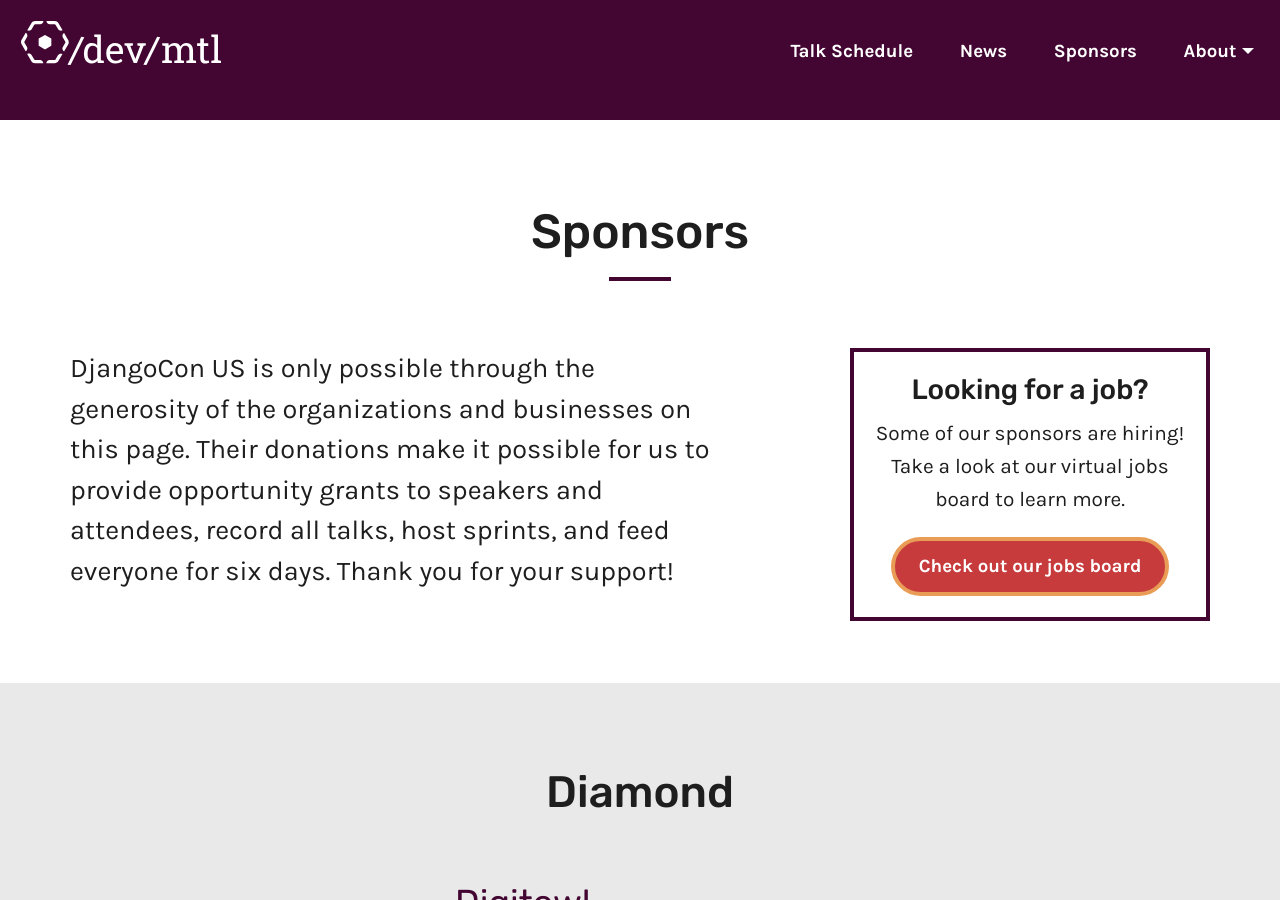
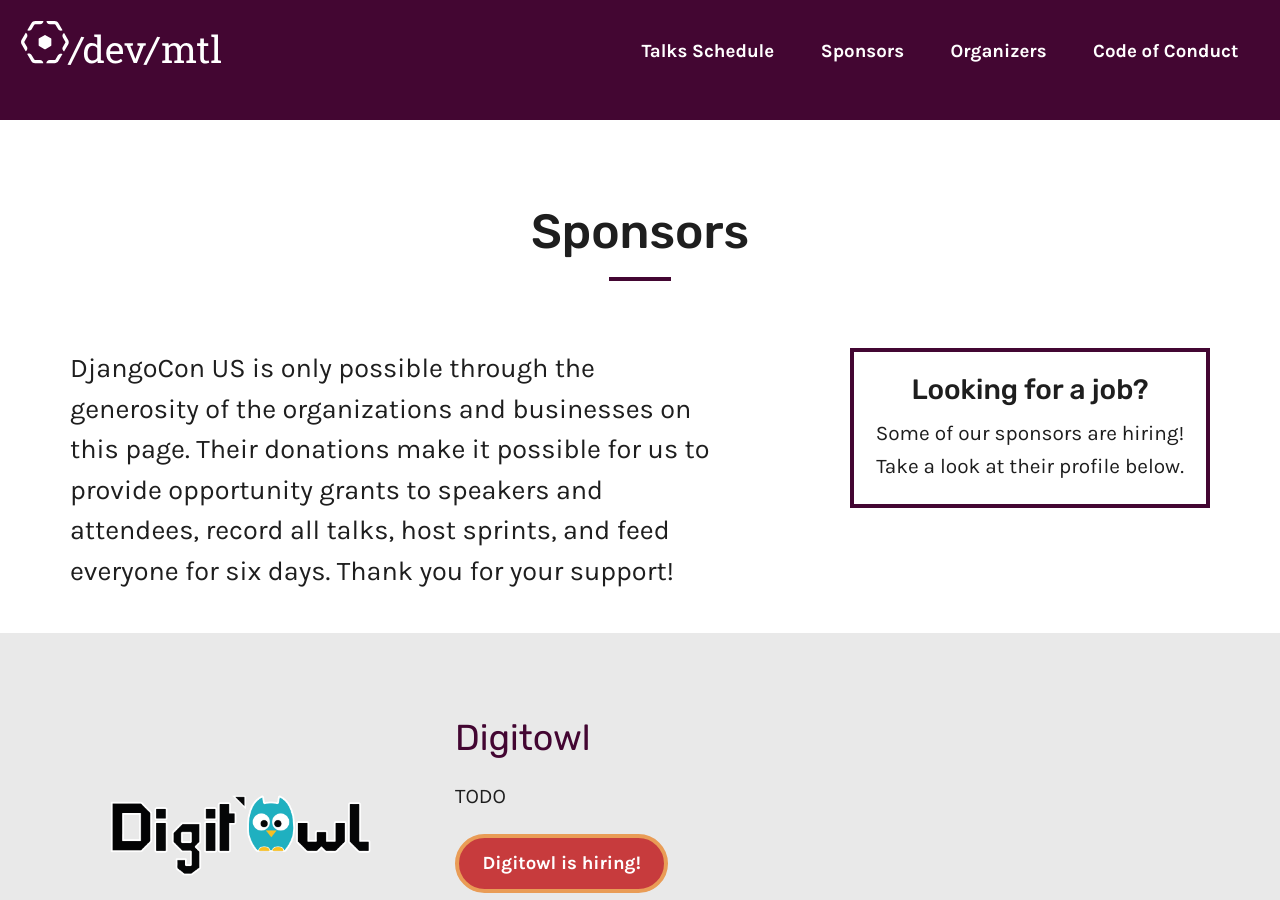
Before and after one commit to devmtl2024/site, a Jekyll site: the page built from _pages/sponsors.html, in a window 1280 px wide and 900 px high. Built offline with Jekyll 4.4.1, drawn with Linux system fonts in a browser that asks for light colours; comment, search, counter and statistics services are not loaded.

Commit message:
Remove mentions of Django and update nav

```diff
--- a/_includes/nav.html
+++ b/_includes/nav.html
@@ -1,16 +1,13 @@
-<li><a href="{{ site.url }}/talks/">Talk Schedule</a></li>
-<li><a href="{{ site.url }}/news/">News</a></li>
+<li><a href="{{ site.url }}/talks/">Talks Schedule</a></li>
 <li><a href="{{ site.url }}/sponsors/">Sponsors</a></li>
+<li><a href="{{ site.url }}/organizers/">Organizers</a></li>
+<li><a href="{{ site.url }}/conduct/">Code of Conduct</a></li>
 <!--<li><a href="{{ site.url }}/jobs/">Jobs Board</a></li>-->
-<li class="is-dropdown-submenu-parent">
+<!--<li class="is-dropdown-submenu-parent">
   <a href="{{ site.url }}/about/" aria-haspopup="true" aria-expanded="false">About</a>
   <ul class="menu vertical nested">
-    <li><a href="{{ site.url }}/about/">About DjangoCon US</a></li>
-    <li><a href="{{ site.url }}/conduct/">Code of Conduct</a></li>
-    <li><a href="{{ site.url }}/organizers/">Organizers</a></li>
-    <li><a href="{{ site.url }}/speaking/">Speaking</a></li>
   </ul>
-</li>
+</li>-->
 
 <script type="text/javascript">
   var menuItems = document.querySelectorAll('li.is-dropdown-submenu-parent');
--- a/_pages/jobs.html
+++ b/_pages/jobs.html
@@ -17,7 +17,7 @@ title: Jobs Board
 <header class="subpage-header">
   <h1>{{ page.heading }}</h1>
   <div class="row column">
-    <p class="lead">DjangoCon US sponsors are hiring! Want to see your job posted here next year? <a href="mailto:{{site.sponsors_email}}">Contact us</a> about becoming a sponsor for /dev/mtl 2024 and recruit the best talent for your organization.</p>
+    <p class="lead">/dev/mtl sponsors are hiring! Want to see your job posted here next year? <a href="mailto:{{site.sponsors_email}}">Contact us</a> about becoming a sponsor for /dev/mtl 2024 and recruit the best talent for your organization.</p>
   </div>
 </header>
 
--- a/_pages/sponsors.html
+++ b/_pages/sponsors.html
@@ -13,36 +13,25 @@ permalink: /sponsors/
   <div class="row column v-pad-bottom">
     <div class="medium-6 large-7 column">
       <p class="lead">
-        DjangoCon US is only possible through the generosity of the organizations and businesses on this page. Their donations make it possible for us to provide opportunity grants to speakers and attendees, record all talks, host sprints, and feed everyone for six days. Thank you for your support!
+        DjangoCon US is only possible through the generosity of the
+        organizations and businesses on this page. Their donations make it
+        possible for us to provide opportunity grants to speakers and attendees,
+        record all talks, host sprints, and feed everyone for six days. Thank
+        you for your support!
       </p>
     </div>
     <div class="medium-5 large-4 column">
       <div class="callout text-center partner-cta-box">
         <h2>Looking for a job?</h2>
-        <p>Some of our sponsors are hiring! Take a look at our virtual jobs board to learn more.</p>
-        <a href="/jobs/" class="button">Check out our jobs board</a>
+        <p>
+          Some of our sponsors are hiring! Take a look at their profile below.
+        </p>
       </div>
     </div>
   </div>
+
   <!-- PRE CONFERENCE -->
   <!--
-  <div class="row column v-pad-bottom">
-    <div class="row column">
-      <p class="lead">
-        DjangoCon US is only possible through the generosity of the organizations and businesses on this page. Their donations make it possible for us to provide opportunity grants to speakers and attendees, stream and record all talks, add captioning to talks, and so much more. Thank you for your support!
-      </p>
-    </div>
-    {% comment %}
-    <div class="medium-5 large-4 column">
-      <div class="callout text-center partner-cta-box">
-        <h2>Looking for a job?</h2>
-        <p>Some of our sponsors are hiring! Take a look at our virtual jobs board to learn more.</p>
-        <a href="" class="button disabled black">Jobs Board Coming Soon</a>
-      </div>
-    </div>
-    {% endcomment %}
-  </div>
-
     <div class="section-pad {% cycle 'theme-light-gray', 'theme-medium-gray', 'theme-white' %}">
   <div class="row partner text-center">
       <div class="column medium-12">
@@ -53,35 +42,40 @@ permalink: /sponsors/
         </div>
 -->
 
-{% for sponsor-level in site.data.sponsor-levels.sponsor-levels %}
-  {% assign sponsors_in_level = site.sponsors | where: 'level', sponsor-level.title | where: 'hidden', false %}
-  {% assign sponsors_count = sponsors_in_level | size %}
-  {% if sponsors_count != 0 %}
-    <div class="section-pad {% cycle 'theme-light-gray', 'theme-medium-gray', 'theme-white' %}">
-      <h2 class="text-center v-pad-bottom">{{ sponsor-level.title }}</h2>
-      {% for sponsor in sponsors_in_level %}
-        {% if sponsor.level == sponsor-level.title %}
-          {% unless sponsor.hidden %}
+  {% for sponsor-level in site.data.sponsor-levels.sponsor-levels %} {% assign
+  sponsors_in_level = site.sponsors | where: 'level', sponsor-level.title |
+  where: 'hidden', false %} {% assign sponsors_count = sponsors_in_level | size
+  %} {% if sponsors_count != 0 %}
+  <div
+    class="section-pad {% cycle 'theme-light-gray', 'theme-medium-gray', 'theme-white' %}"
+  >
+    <!-- <h2 class="text-center v-pad-bottom">{{ sponsor-level.title }}</h2> -->
+    {% for sponsor in sponsors_in_level %} {% if sponsor.level ==
+    sponsor-level.title %} {% unless sponsor.hidden %}
     <div class="row partner">
       <div class="column medium-4 text-center">
         <a href="{{ sponsor.url_target }}" rel="sponsored">
           <img
             class="partner-logo {{ sponsor.logo_orientation }}"
             src="{{ sponsor.logo }}"
-                    alt="{{ sponsor.name }} Logo" />
+            alt="{{ sponsor.name }} Logo"
+          />
         </a>
       </div>
       <div class="column medium-8">
-                <h3 class="partner-name"><a href="{{ sponsor.url_target }}" rel="sponsored">{{ sponsor.name }}</a></h3>
-                {% capture sponsor_description %}{{ sponsor.description }}{: .partner-description }{% endcapture %}
-                {{ sponsor_description | markdownify }}
-                {% if sponsor.hiring %}<a href="/jobs/" class="button">{{ sponsor.name }} is hiring!</a>{% endif %}
+        <h3 class="partner-name">
+          <a href="{{ sponsor.url_target }}" rel="sponsored"
+            >{{ sponsor.name }}</a
+          >
+        </h3>
+        {% capture sponsor_description %}{{ sponsor.description }}{:
+        .partner-description }{% endcapture %} {{ sponsor_description |
+        markdownify }} {% if sponsor.hiring %}<a href="/jobs/" class="button"
+          >{{ sponsor.name }} is hiring!</a
+        >{% endif %}
       </div>
     </div>
-          {% endunless %}
-        {% endif %}
-      {% endfor %}
+    {% endunless %} {% endif %} {% endfor %}
   </div>
-  {% endif %}
-{% endfor %}
+  {% endif %} {% endfor %}
 </div>
--- a/package.json
+++ b/package.json
@@ -1,7 +1,7 @@
 {
-  "name": "DevMtl",
+  "name": "dev-mtl",
   "version": "1.0.0",
-  "description": "/Dev/Mtl Website",
+  "description": "/dev/mtl Website",
   "devDependencies": {
     "all-contributors-cli": "^6.20.0",
     "css-loader": "^7.1.2",
@@ -21,7 +21,7 @@
   },
   "repository": {
     "type": "git",
-    "url": "https://github.com/djangocon/2019.djangocon.us"
+    "url": "https://github.com/devmtl2024/site"
   },
   "author": "DEFNA",
   "license": "MIT",
```
Also changed, not shown: other parts of _pages/jobs.html (+1 -1 lines), CONTRIBUTING.md (+4 -14 lines), EDITORS_GUIDE.md (+6 -8 lines), README.md (+7 -46 lines), _data/photos.yml (+9 -30 lines), 2 other files. Lines whose indentation alone changed are shown as unchanged.
